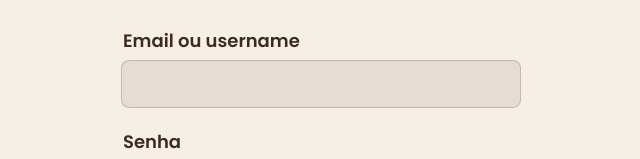
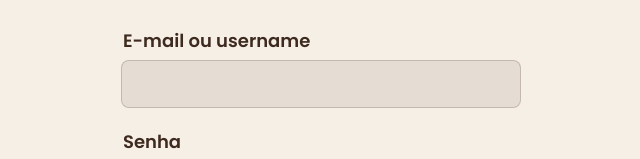
Before and after one commit to josibatista/leia-mais, a website: page view/pages/loginLeitor.html in a window 1280 px wide. Shown: the part 292-451 px from the top of the page, 319-959 px from the left. Drawn offline with Linux system fonts and the light colour scheme.

Commit message:
fix: Correção de palavra

```diff
--- a/view/pages/loginLeitor.html
+++ b/view/pages/loginLeitor.html
@@ -22,7 +22,7 @@
 
             <form id="blFormLoginLeitor">
                 <div class="blGrupoInput">
-                    <label for="blInputLoginLeitor">Email ou username</label>
+                    <label for="blInputLoginLeitor">E-mail ou username</label>
                     <input type="text" id="blInputLoginLeitor" name="login">
                 </div>
 
```
